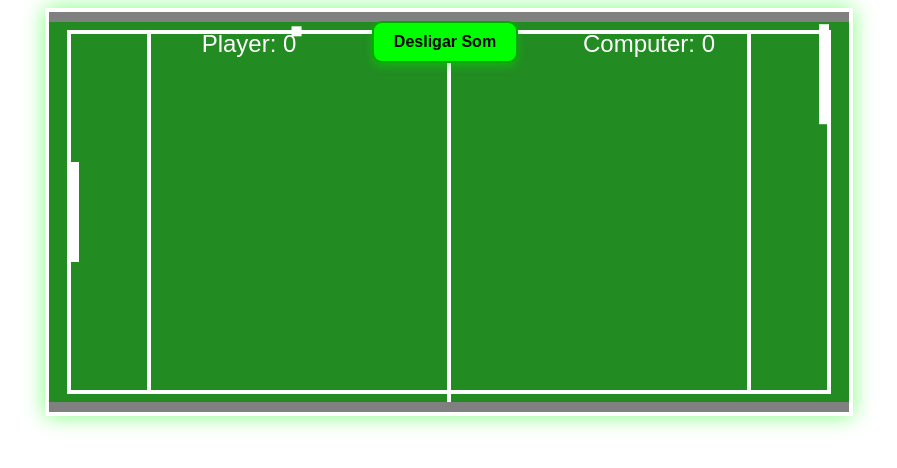
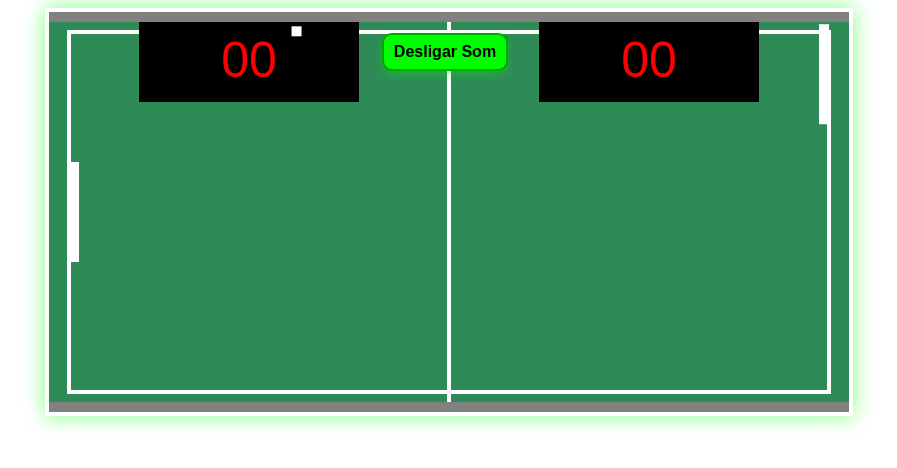
Before and after one commit to luiscutilak/ping-pong-I.A, a plain HTML site: page index.html in a window 1280 px wide. Shown: the whole page, without its empty margins (195-1092 px from the left). Drawn offline with Linux system fonts and the light colour scheme; a web font is replaced by a local one.

Commit message:
atualizado para placar digital em led

```diff
--- a/index.html
+++ b/index.html
@@ -7,8 +7,17 @@
     <script src="pong.js" defer></script>
     <link rel="stylesheet" href="styles.css">
 
+    <style>
+        @font-face {
+          font-family: 'Digital-7 Mono';
+          src: url('https://fonts.cdnfonts.com/s/69782/Digital7-3.ttf') format('truetype');
+        }
+    </style>
+
+
 </head>
 <body>
+
     <div id="gameContainer">
         <div id="controls">
             <button id="toggleSound">Desligar Som</button>
--- a/pong.js
+++ b/pong.js
@@ -34,12 +34,34 @@ const player = { x: 20, y: canvas.height / 2 - paddleHeight / 2, speed: 6 };
 const computer = { x: canvas.width - 30, y: canvas.height / 2 - paddleHeight / 2, speed: 4 };
 const ball = { x: canvas.width / 2, y: canvas.height / 2, dx: 4, dy: 4 };
 
-// Função para desenhar o canvas
-// Função para desenhar o canvas
-function drawCanvas() {
-    // Fundo verde para simular a grama
-    ctx.fillStyle = '#228B22'; // Verde de grama
-    ctx.fillRect(0, 0, canvas.width, canvas.height);
+// Função que desenha o placar com estilo digital LED
+function drawScore() {
+    const playerX = canvas.width / 4; // Posição X do placar do jogador
+    const computerX = (canvas.width / 4) * 3; // Posição X do placar do computador
+    const rectWidth = 220; // Largura do retângulo de fundo
+    const rectHeight = 80; // Altura do retângulo de fundo
+    const rectYOffset = 10; // Distância do retângulo a partir do topo
+    const scoreYOffset = 55; // Distância do texto da pontuação dentro do retângulo
+
+    // Fundo do placar do jogador
+    ctx.fillStyle = 'black'; // Cor de fundo (preto)
+    ctx.fillRect(playerX - rectWidth / 2, rectYOffset, rectWidth, rectHeight);
+
+    // Fundo do placar do computador
+    ctx.fillRect(computerX - rectWidth / 2, rectYOffset, rectWidth, rectHeight);
+
+    // Estilo do texto (placa digital)
+    ctx.fillStyle = '#FF0000'; // Cor vermelha brilhante (estilo LED)
+    ctx.font = '50px "Digital-7 Mono", Arial, sans-serif';
+    ctx.textAlign = 'center';
+
+    // Nome do jogador
+    ctx.fillText(playerScore.toString().padStart(2, '0'), playerX, rectYOffset + scoreYOffset);
+
+    // Nome do computador
+    ctx.fillText(computerScore.toString().padStart(2, '0'), computerX, rectYOffset + scoreYOffset);
+}
+
 
     // Linhas brancas da quadra
     ctx.strokeStyle = 'white';
@@ -60,7 +82,28 @@ function drawCanvas() {
     ctx.strokeRect(canvas.width - paddleAreaWidth - 20, 20, paddleAreaWidth, canvas.height - 40); // Área do computador
 
 
-}
+    function drawCanvas() {
+        // Limpa o canvas
+        ctx.clearRect(0, 0, canvas.width, canvas.height);
+
+        // Fundo da quadra (grama)
+        ctx.fillStyle = '#2e8b57'; // Verde semelhante à grama
+        ctx.fillRect(0, 0, canvas.width, canvas.height);
+
+        // Linhas da quadra
+        ctx.strokeStyle = 'white';
+        ctx.lineWidth = 4;
+
+        // Linha central
+        ctx.beginPath();
+        ctx.moveTo(canvas.width / 2, 0);
+        ctx.lineTo(canvas.width / 2, canvas.height);
+        ctx.stroke();
+
+        // Bordas externas
+        ctx.strokeRect(20, 20, canvas.width - 40, canvas.height - 40);
+    }
+
 
 
 // Função para desenhar uma raquete
@@ -86,21 +129,6 @@ function drawLimiters() {
     // Limite inferior
     ctx.fillRect(0, canvas.height - limiterHeight, canvas.width, limiterHeight);
 }
-
-//Função que desenha o placar
-function drawScore() {
-    ctx.fillStyle = 'white';
-    ctx.font = '24px Arial';
-    ctx.textAlign = 'center';
-    const yOffset = 40; // Ajuste vertical para abaixar o placar
-
-    // Desenha o placar do jogador
-    ctx.fillText(`Player: ${playerScore}`, canvas.width / 4, yOffset);
-
-    // Desenha o placar do computador
-    ctx.fillText(`Computer: ${computerScore}`, (canvas.width / 4) * 3, yOffset);
-}
-
 
 
 // Atualiza a posição da bola
--- a/styles.css
+++ b/styles.css
@@ -2,6 +2,10 @@
     background: linear-gradient(180deg, #2e8b57, #006400); /* Gradiente verde para simular a grama */
     border: 4px solid white; /* Borda branca ao redor da quadra */
     box-shadow: 0px 0px 20px rgba(0, 255, 0, 0.5); /* Efeito de brilho ao redor da quadra */
+}
+
+canvas {
+    text-shadow: 0 0 5px #00FF00, 0 0 10px #00FF00, 0 0 15px #00FF00; /* Efeito LED no texto */
 }
 
 
@@ -18,7 +22,7 @@
 
 #controls {
     position: absolute;
-    top: 13px; /* Suba mais o botão ajustando esse valor */
+    top: 25px; /* Suba mais o botão ajustando esse valor */
     width: 100%;
     display: flex;
     justify-content: center;
@@ -29,7 +33,7 @@
     color: black; /* Cor do texto preta */
     border: 2px solid #0a0; /* Adiciona uma borda verde-escuro */
     border-radius: 10px; /* Bordas arredondadas */
-    padding: 10px 20px; /* Ajusta o tamanho do botão */
+    padding: 8px 10px; /* Ajusta o tamanho do botão */
     font-size: 16px; /* Tamanho da fonte */
     font-weight: bold; /* Negrito no texto */
     cursor: pointer; /* Mostra o ponteiro ao passar o mouse */
@@ -48,3 +52,15 @@
     transform: scale(0.95); /* Reduz ligeiramente ao clicar */
     box-shadow: 0px 3px 6px rgba(0, 255, 0, 0.3); /* Reduz a sombra */
 }
+
+canvas {
+    text-shadow:
+        0 0 10px #FF0000,
+        0 0 20px #FF0000,
+        0 0 30px #FF4500; /* Brilho LED vermelho */
+}
+
+#gameCanvas {
+    background: linear-gradient(180deg, #2e8b57, #006400); /* Fundo da quadra de grama */
+    border: 4px solid white;
+}
```
Also changed, not shown: sprites/barra01.png (added), sprites/barra02.png (added), sprites/bola.png (added), 2 other files.
